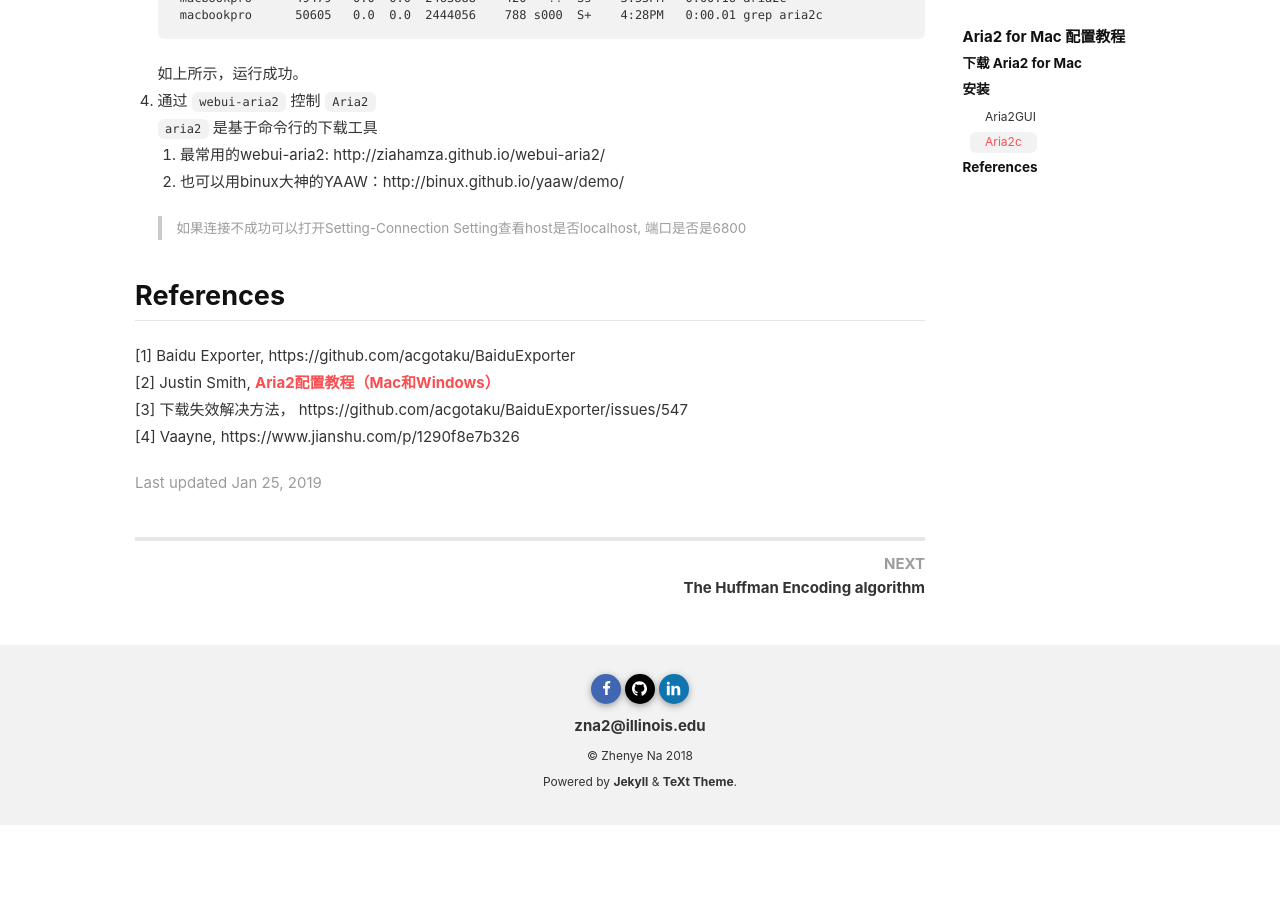
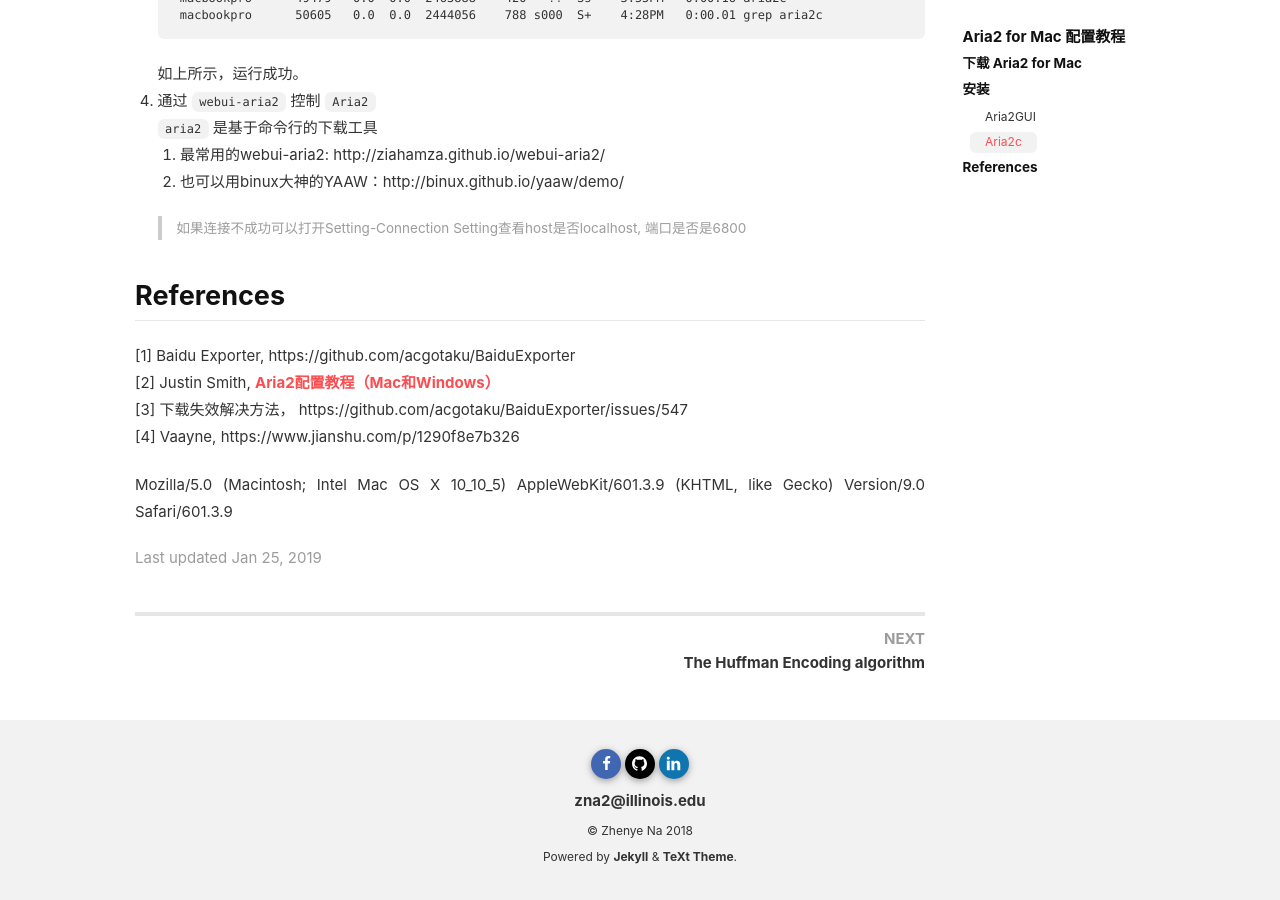
Before and after one commit to Zhenye-Na/blog, a Jekyll site: the page built from _posts/2019-01-25-aria2-for-mac.md, in a window 1280 px wide and 900 px high, scrolled down 1416 px. Built offline with Jekyll 4.4.1, drawn with Linux system fonts in a browser that asks for light colours; nearby versions of some CDN libraries; comment, search, counter and statistics services are not loaded; before the commit the page ends 2241 px from its top, so only the background shows below that.

Commit message:
fixed typos

```diff
--- a/_posts/2019-01-25-aria2-for-mac.md
+++ b/_posts/2019-01-25-aria2-for-mac.md
@@ -84,3 +84,6 @@ mathjax_autoNumber: true
     margin-right: auto;
 }
 </style>
+
+
+Mozilla/5.0 (Macintosh; Intel Mac OS X 10_10_5) AppleWebKit/601.3.9 (KHTML, like Gecko) Version/9.0 Safari/601.3.9
```
Also changed, not shown: _posts/2017-07-17-install-mysql-on-MAC-OS-X.md (+1 -2 lines).
